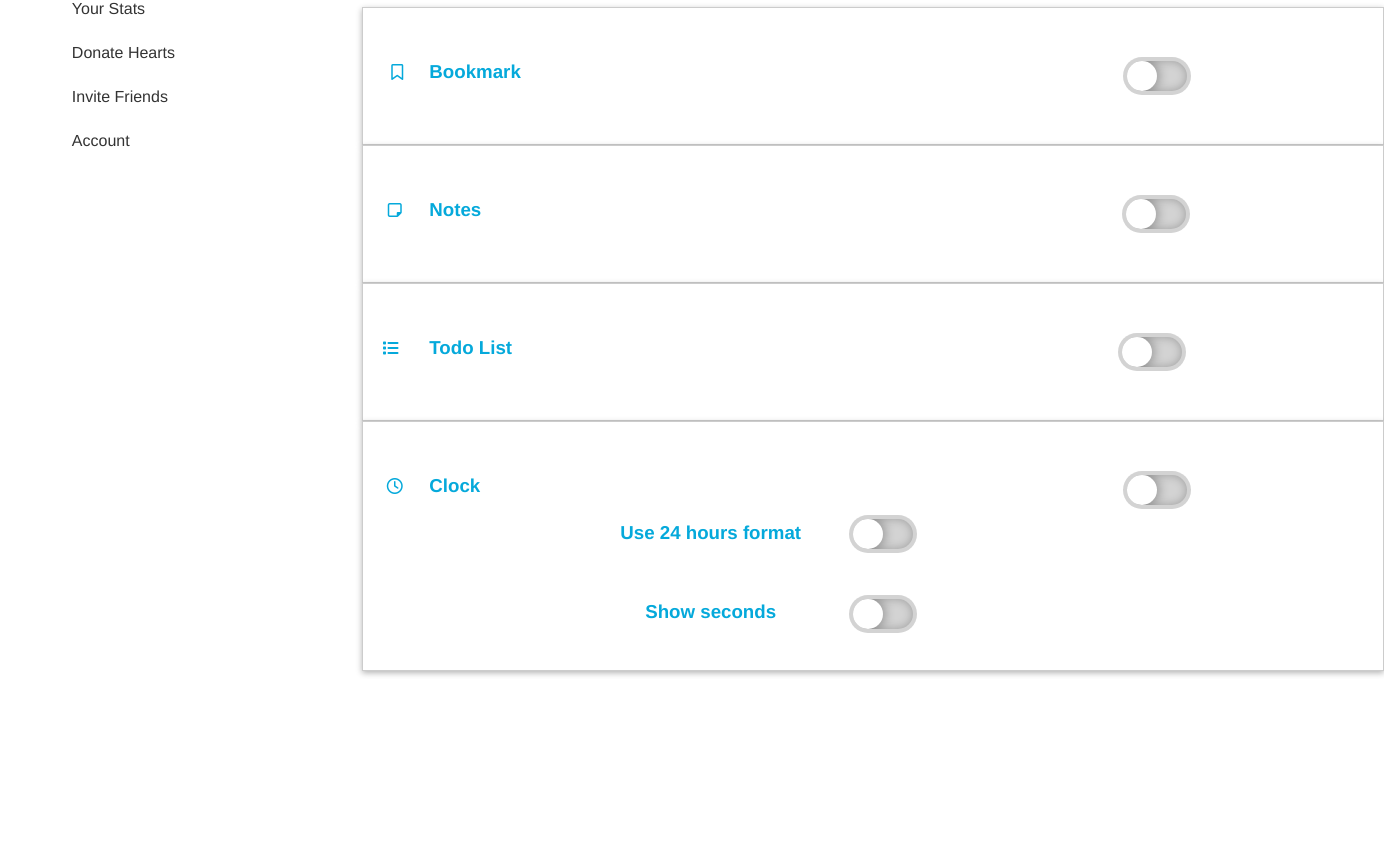
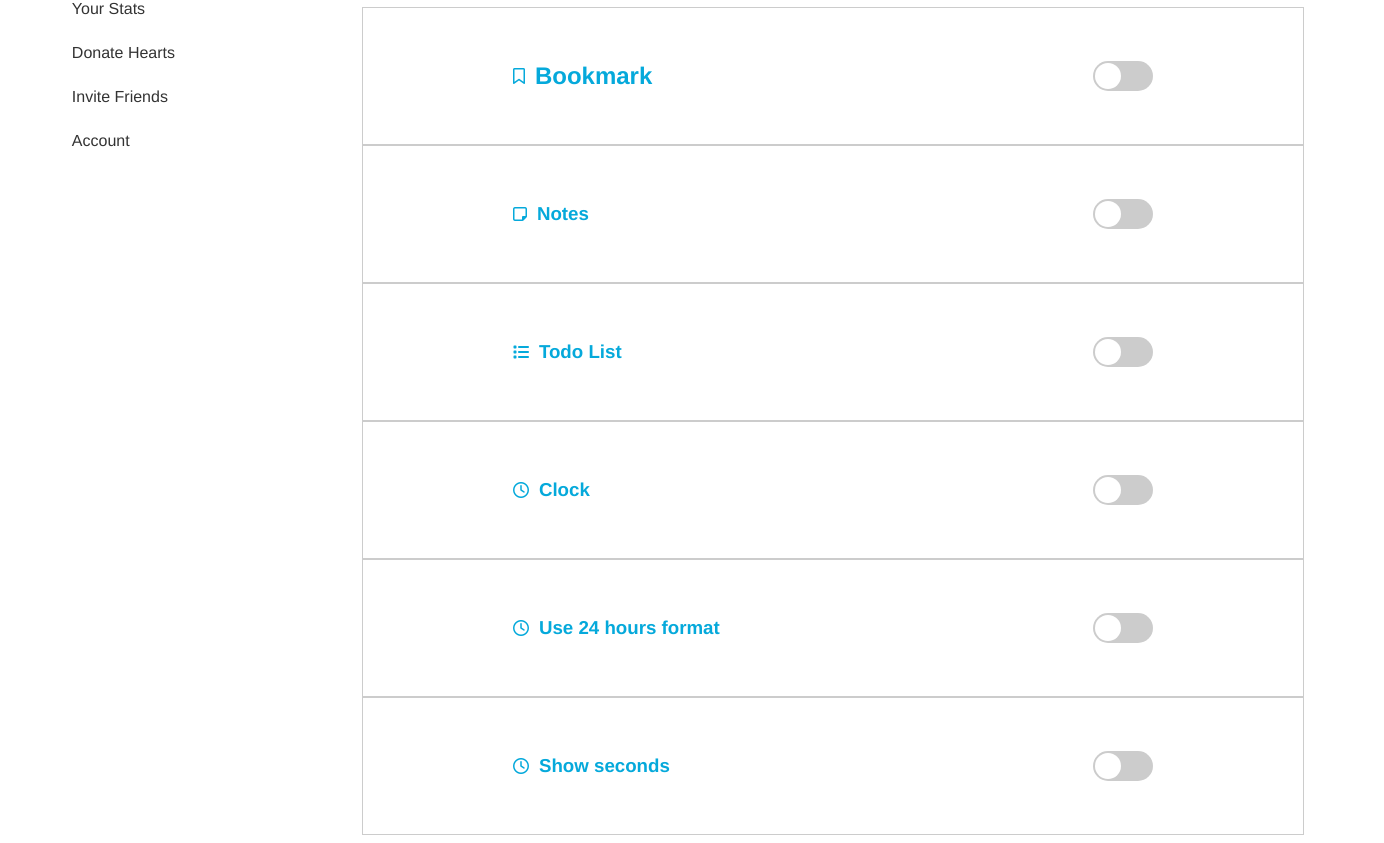
Before and after one commit to ouiadgood-tab/ouiadgood-tab-web, a Vue app: page /setting/Widget in a window 1280 px wide. Shown: the part 274-1117 px from the top of the page, 1384 px wide, since content can reach past the window. Before the commit the page ends 953 px from the top, so only its background shows below. Built offline with nearby package versions, Linux system fonts and the light colour scheme; what auth0-js, vue3-google-login would draw is missing.

Commit message:
fix: conflict

```diff
--- a/public/index.html
+++ b/public/index.html
@@ -17,5 +17,8 @@
   <script src="https://apis.google.com/js/api.js"></script>
   <script async src="https://pagead2.googlesyndication.com/pagead/js/adsbygoogle.js?client=ca-pub-8599744858382900"
      crossorigin="anonymous"></script>
+     <script>
+      if(window.location.pathname == "/new") document.body.style.background="#000"
+     </script>
 </body>
 </html>
--- /dev/null
+++ b/src/components/ToggleSwitch.vue
@@ -0,0 +1,58 @@
+<template>
+    <div class="toggle-switch" @click="toggleSwitch">
+      <div :class="['toggle-handle', { 'active': isActive }]"></div>
+    </div>
+  </template>
+
+  <script>
+  export default {
+    props: {
+    initialState: {
+      type: Boolean,
+      default: false
+    },
+    toggleCallback: {
+      type: Function,
+      required: true
+    }
+  },
+  data() {
+    return {
+      isActive: this.initialState
+    };
+  },
+    methods: {
+      toggleSwitch() {
+        this.isActive = !this.isActive;
+        this.toggleCallback(this.isActive);
+      }
+    }
+  };
+  </script>
+
+  <style>
+  .toggle-switch {
+    width: 60px;
+    height: 30px;
+    background-color: #ccc;
+    border-radius: 15px;
+    cursor: pointer;
+
+    position: relative;
+  }
+
+  .toggle-handle {
+    width: 26px;
+    height: 26px;
+    background-color: #fff;
+    border-radius: 50%;
+    position: absolute;
+    top: 2px;
+    left: 2px;
+    transition: left 0.3s;
+  }
+
+  .toggle-handle.active {
+    left: 32px;
+  }
+  </style>
--- a/src/views/VideoView.vue
+++ b/src/views/VideoView.vue
@@ -7,7 +7,6 @@
 </template>
 
 <script>
-if(window.location.pathname == "/new") document.body.style.background="#000"
 import DateTime from '@/components/DateTime.vue';
 import DropDown from '@/components/DropDown.vue';
 import NoteWidget from '@/components/NoteWidget.vue';
--- a/src/views/settings/Admin.vue
+++ b/src/views/settings/Admin.vue
@@ -58,8 +58,8 @@ export default {
                     this.about = "";
                 }
             })
-                .catch((err) => {
-                console.log(err);
+                .catch(() => {
+               alert("Could Not Create Charity")
             });
         },
     },
--- a/src/views/settings/WidgetSet.vue
+++ b/src/views/settings/WidgetSet.vue
@@ -1,72 +1,67 @@
 <template>
     <div>
+
         <div class="head">
-            <h3 class="mainText">{{ translatedWidgetContainer.bookmark }}</h3>
-            <i class="fa-sharp fa-regular fa-bookmark"></i>
-            <div class="switchFlex book-flex">
-              <label class="switch">
-              <input type="checkbox" class="checkbox" v-model="bookmarkEnabled" @change="saveBookmarkState">
-              <div class="slider" :class="{ checked: bookmarkEnabled }"></div>
-              </label>
+        <div class="title">
+          <h2 class="mainText">{{ translatedWidgetContainer.bookmark }}</h2>
+          <i class="fa-sharp fa-regular fa-bookmark icon-wid"></i>
         </div>
+          <ToggleSwitchVue :toggleCallback="saveBookmarkState" :initialState="bookmarkEnabled" />
         </div>
         <div class="head">
+         <div class="title">
           <h3 class="mainText">{{ translatedWidgetContainer.note }}</h3>
           <i class="fa-sharp fa-regular fa-note-sticky"></i>
-            <div class="switchFlex">
-              <label class="switch">
-              <input type="checkbox" class="checkbox" v-model="notesEnabled" @change="saveNotesState">
-              <div class="slider" :class="{ checked: notesEnabled }"></div>
-              </label>
          </div>
+            <ToggleSwitchVue :toggleCallback="saveNotesState" :initialState="notesEnabled" />
         </div>
         <div class="head">
+         <div class="title">
           <h3 class="mainText"> {{ translatedWidgetContainer.todoList }}</h3>
           <i class="fa-solid fa-list"></i>
-            <div class="switchFlex">
-                    <label class="switch" >
-                    <input type="checkbox" class="checkbox" v-model="todoListEnabled" @change="saveTodoListState">
-                    <div class="slider" :class="{ checked: todoListEnabled }"></div>
-                    </label>
          </div>
+            <ToggleSwitchVue :toggleCallback="saveTodoListState" :initialState="todoListEnabled" />
         </div>
-        <div class="extraHead">
+
+
+        <div class="head">
+          <div class="title">
             <h3 class="mainText">{{ translatedWidgetContainer.clock }}</h3>
           <i class="fa-regular fa-clock icon-wid"></i>
-            <div class="switchFlex">
-                    <label class="switch" >
-                    <input type="checkbox" class="checkbox" v-model="clockEnabled" @change="saveClockState">
-                    <div class="slider" :class="{ checked: clockEnabled }"></div>
-                    </label>
           </div>
-                <div >
-                    <div class="extra">
-                        <h3 class="extraText textFlex">{{ translatedWidgetContainer.format }}</h3>
-                        <div class="switchFlex2">
-                            <label class="switch2" >
-                                <input type="checkbox" class="checkbox" v-model="use24HourFormat" @change="saveUse24HourFormat">
-                                <div class="slider" :class="{ checked: use24HourFormat }"></div>
-                            </label>
+          <ToggleSwitchVue :toggleCallback="saveClockState" :initialState="clockEnabled" />
         </div>
+
+
+
+
+        <div class="head">
+          <div class="title">
+            <h3 class="mainText">{{ translatedWidgetContainer.format }}</h3>
+          <i class="fa-regular fa-clock icon-wid"></i>
           </div>
-                    <div class="extra2">
-                        <h3 class="extraText2 textFlex2">{{ translatedWidgetContainer.seconds }}</h3>
-                        <div class="switchFlex2 extraSwitch">
-                            <label class="switch2" >
-                                <input type="checkbox" class="checkbox" v-model="showSeconds" @change="saveShowSeconds">
-                                <div class="slider" :class="{ checked: showSeconds }"></div>
-                            </label>
+          <ToggleSwitchVue :toggleCallback="saveUse24HourFormat" :initialState="use24HourFormat" />
         </div>
+
+
+        <div class="head">
+          <div class="title">
+            <h3 class="mainText">{{ translatedWidgetContainer.seconds }}</h3>
+          <i class="fa-regular fa-clock icon-wid"></i>
           </div>
+          <ToggleSwitchVue :toggleCallback="saveShowSeconds" :initialState="showSeconds" />
         </div>
-        </div>
+
     </div>
 </template>
 
 <script>
-
+import ToggleSwitchVue from '@/components/ToggleSwitch.vue';
 export default {
   name: 'WidgetSet',
+  components: {
+    ToggleSwitchVue
+  },
     data() {
     return {
       notesEnabled: localStorage.getItem('notesEnabled') === 'true',
@@ -79,22 +74,28 @@ export default {
     };
   },
   methods: {
-    saveBookmarkState() {
+    saveBookmarkState(active) {
+      this.bookmarkEnabled = active
       localStorage.setItem('bookmarkEnabled', this.bookmarkEnabled);
     },
-    saveNotesState() {
+    saveNotesState(active) {
+      this.notesEnabled = active
       localStorage.setItem('notesEnabled', this.notesEnabled);
     },
-    saveTodoListState() {
+    saveTodoListState(active) {
+      this.todoListEnabled = active
       localStorage.setItem('todoListEnabled', this.todoListEnabled);
     },
-    saveClockState() {
+    saveClockState(active) {
+      this.clockEnabled = active
       localStorage.setItem('ClockEnabled', this.clockEnabled);
     },
-    saveUse24HourFormat() {
+    saveUse24HourFormat(active) {
+      this.use24HourFormat = active
       localStorage.setItem('use24HourFormat', this.use24HourFormat);
     },
-    saveShowSeconds() {
+    saveShowSeconds(active) {
+      this.showSeconds = active
       localStorage.setItem('showSeconds', this.showSeconds);
     },
   },
@@ -135,151 +136,21 @@ export default {
 <style scoped>
 .head {
     display: flex;
-    background-color: #fff;
+    justify-content: space-between;
+    align-items: center ;
     padding: 20px 150px;
     color: rgb(5, 169, 219);
-  width: 90vh;
+    width: 80vh;
     height: 12vh;
     margin-left: 28%;
     border: 1px solid #ccc;
-  box-shadow: 0 2px 6px rgba(0, 0, 0, 0.3);
-}
-.extraHead {
-    display: flex;
-    background-color: #fff;
-  padding: 20px 150px;
-  color: rgb(5, 169, 219);
-  width: 90vh;
-  height: 26vh;
-  margin-left: 28%;
-  border: 1px solid #ccc;
-  box-shadow: 0 2px 6px rgba(0, 0, 0, 0.3);
 }
 
-.fa-list{
-    margin-left: -18%;
-    margin-top: 5%;
+.title{
+  display: flex;
+  flex-direction: row-reverse;
+  justify-content: center;
+  align-items: inherit;
+  gap:10px
 }
-
-.fa-note-sticky{
-    margin-left: -13%;
-    margin-top: 5%;
-}
-.fa-bookmark{
-  margin-left: -18%  !important;
-  margin-top: 5% !important;
-}
-.fa-clock{
-  margin-left: -13% !important;
-  margin-top: 5%;
-}
-.mainText{
-    margin-left: -13%;
-    margin-top: 4.5%;
-   padding-left: 10px;
-}
-.extra{
-    margin-left: -120vh !important;
-    margin-top: 10vh !important;
-}
-.extra2{
-    margin-left: -120vh !important;
-    margin-top: 6vh !important;
-}
-.extraText{
-    margin-bottom: -12vh;
-    z-index: -3;
-    display:block;
-}
-.extraText2{
-    margin-bottom: -15vh;
-    margin-top: 1vh !important;
-}
-
-.switchFlex{
-    margin-left: 100%;
-    margin-top: 4%;
-}
-.switchFlex2{
-    margin-left: 100%;
-    margin-top: -12%;
-    display:block;
-}
-.book-flex{
-  margin-left: 100%;
-}
-
-/* The switch - the box around the slider */
-.checkbox {
-  display: none;
-}
-
-.slider {
-  width: 60px;
-  height: 30px;
-  background-color: lightgray;
-  border-radius: 20px;
-  overflow: hidden;
-  display: flex;
-  align-items: center;
-  border: 4px solid transparent;
-  transition: .3s;
-  box-shadow: 0 0 10px 0 rgb(0, 0, 0, 0.25) inset;
-  cursor: pointer;
-}
-
-.slider::before {
-  content: '';
-  display: block;
-  width: 100%;
-  height: 100%;
-  background-color: #fff;
-  transform: translateX(-30px);
-  border-radius: 20px;
-  transition: .3s;
-  box-shadow: 0 0 10px 3px rgb(0, 0, 0, 0.25);
-}
-
-.checkbox:checked ~ .slider::before {
-  transform: translateX(30px);
-  box-shadow: 0 0 10px 3px rgb(0, 0, 0, 0.25);
-}
-
-.checkbox:checked ~ .slider {
-  background-color: #2196F3;
-}
-
-.checkbox:active ~ .slider::before {
-  transform: translate(0);
-}
-
-/* Switch 2 styling*/
-.switchFlex2{
-    position: relative;
-    margin-left: 35%;
-    margin-top: 7%;
-    margin-bottom: 19px !important;
-}
-
-.extraSwitch{
-  margin-top: 9.5%;
-}
-
-
-/* The switch - the box around the slider */
-.switch2 {
-  font-size: 17px;
-  position: relative;
-  display: inline-block;
-  width: 3.5em;
-  height: 1.8em;
-}
-
-/* Hide default HTML checkbox */
-.switch2 input {
-  opacity: 0;
-  width: 0;
-  height: 0;
-}
-
 </style>
```
Lines whose indentation alone changed are shown as unchanged.
